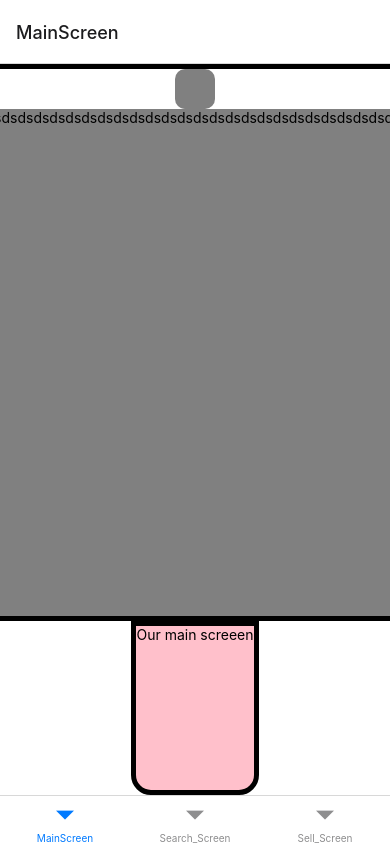
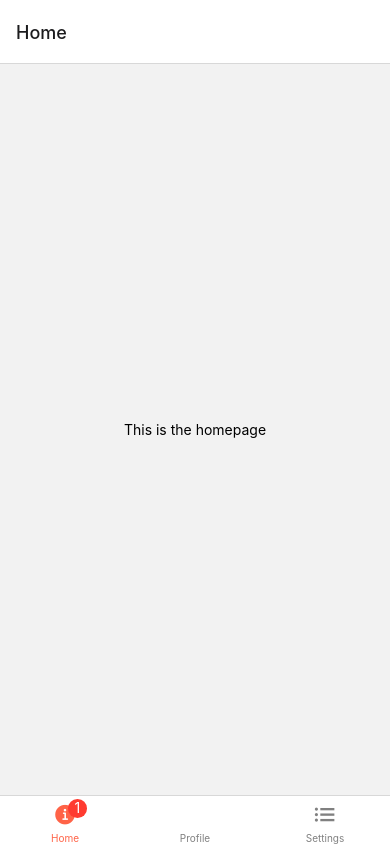
Before and after one commit to Cs262-BASSH/Client, a React Native app: screen /Home in a window 390 px wide. Built offline with nearby package versions, Linux system fonts and the light colour scheme.

Commit message:
Revert "tab and UI change prac"

```diff
--- a/App.js
+++ b/App.js
@@ -3,128 +3,25 @@
 import Tabs from './components/Tabs';
 
 import { StatusBar } from 'expo-status-bar';
-import { TouchableOpacity , StyleSheet, View, Text, ScrollView} from 'react-native';
+import { StyleSheet, View} from 'react-native';
 import { NavigationContainer } from '@react-navigation/native';
-import { createNativeStackNavigator } from '@react-navigation/native-stack';
-import { createBottomTabNavigator } from '@react-navigation/bottom-tabs';
-
-
-
-function MainScreen( { navigation } ) {
-  return (
-
-
-    <View style={styles.container}>
-
-      <ScrollView style={[styles.scroll_container]}>
-        <View style={styles.inner}>
-          <TouchableOpacity style={styles.button}>
-
-          </TouchableOpacity>
-        </View>
-      <Text>screeenasdsdsdsdsdsdsdsdsdsdsdsdsdsdsdsdsdsdsdsdsdsdsdsdsdsdsdsdsd</Text>
-       </ScrollView>
-
-
-      <View style={styles.topContainer}>
-        <Text>Our main screeen</Text>
-      </View>
-
-
-    </View>
-
-  );
-}
-
-
-
-
-function Search_Screen( { navigation } ) {
-  return (
-    <View style={{ flex: 1, alignItems: 'center', justifyContent: 'center' }}>
-      <Text>Search Screen</Text>
-    </View>
-  );
-}
-
-function Sell_Screen( { navigation } ) {
-  return (
-    <View style={{ flex: 1, alignItems: 'center', justifyContent: 'center' }}>
-      <Text>Sell Screen</Text>
-    </View>
-  );
-}
-
-
-
-
-
 
 /* sell, search, buy */
 export default function App() {
 
-
   return (
     <NavigationContainer>
-      <Tab.Navigator>
-          <Tab.Screen name="MainScreen" component={MainScreen} />
-          <Tab.Screen name="Search_Screen" component={Search_Screen} />
-          <Tab.Screen name="Sell_Screen" component={Sell_Screen} />
-      </Tab.Navigator>
+      <StatusBar style="auto" />
+      <Tabs></Tabs>
     </NavigationContainer>
   );
 }
-
-const Tab = createBottomTabNavigator();
-const Stack = createNativeStackNavigator();
 
 const styles = StyleSheet.create({
   container: {
     flex: 1,
     backgroundColor: '#fff',
     alignItems: 'center',
-    justifyContent: 'space-between',
+    justifyContent: 'center',
   },
-
-  scroll_container: {
-    marginHorizontal: 20,
-    flex: 0.3,
-    backgroundColor: "grey",
-    borderWidth: 5,
-    borderTopLeftRadius: 20,
-    borderTopRightRadius: 20,
-  },
-
-  inner:{
-    flex: 1,
-    backgroundColor: '#fff',
-    alignItems: 'center',
-    justifyContent: 'space-around',
-  },
-
-
-  button: {
-    backgroundColor: "gray",
-    padding: 20,
-    borderRadius: 10,
-  },
-
-  topContainer:{
-    alignItems: 'stretch',
-    flex: 0.3,
-    backgroundColor: "pink",
-    borderWidth: 5,
-    borderBottomLeftRadius: 20,
-    borderBottomRightRadius: 20,
-  },
-
-
-  styleText:{
-      bottom: 0,
-      width: '100%',
-      flexDirection: 'row',
-      justifyContent: 'space-around',
-      // alignItems: 'center'
-
-  }
 });
```
